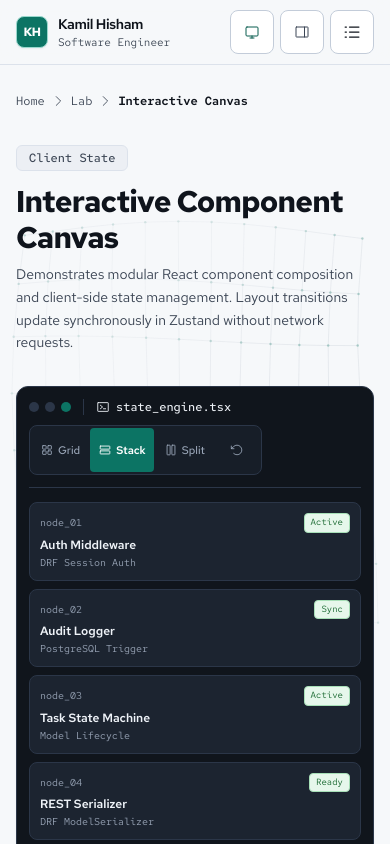
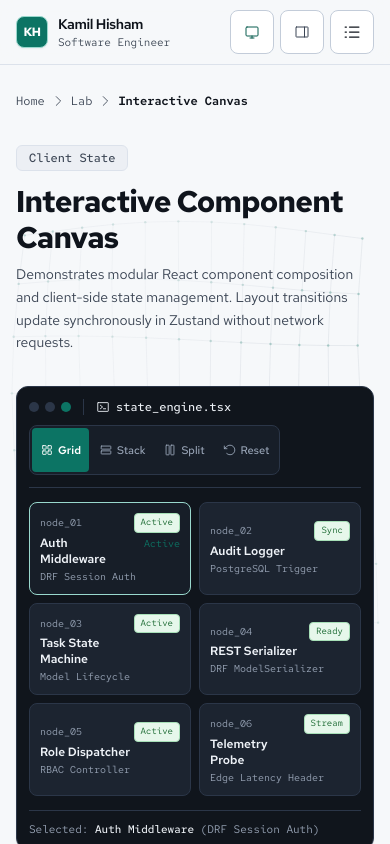
Before and after one commit to kamilhisham3124/PRJCT-personal, a Next.js app: page /lab/canvas in a window 390 px wide. Shown: the top 844 px of the page. Built offline with nearby package versions, Linux system fonts and the light colour scheme.

Commit message:
fix(code-canvas): balance Split grid rows and add mobile layout parity

```diff
--- a/src/components/client/CodeCanvas.tsx
+++ b/src/components/client/CodeCanvas.tsx
@@ -1,14 +1,10 @@
 "use client";
 
 import React, { useEffect, useState } from "react";
-import { useCanvasStore, CanvasLayout } from "../../lib/stores/canvasStore";
+import { useCanvasStore, CanvasLayout, CANVAS_MODULES } from "../../lib/stores/canvasStore";
 import {
-  PhosphorSquaresFour,
-  PhosphorRows,
-  PhosphorColumns,
-  PhosphorArrowCounterClockwise,
-  PhosphorTerminalWindow,
-  PhosphorArrowRight,
+  PhosphorSquaresFour, PhosphorRows, PhosphorColumns,
+  PhosphorArrowCounterClockwise, PhosphorTerminalWindow, PhosphorArrowRight,
 } from "../icons";
 
 export interface CodeCanvasProps {
@@ -16,22 +12,13 @@ export interface CodeCanvasProps {
   onLayoutChange?: (layout: CanvasLayout) => void;
 }
 
-const SAMPLE_MODULES = [
-  { id: "mod-1", label: "Auth Middleware", tech: "DRF Session Auth", status: "Active" },
-  { id: "mod-2", label: "Audit Logger", tech: "PostgreSQL Trigger", status: "Sync" },
-  { id: "mod-3", label: "Task State Machine", tech: "Model Lifecycle", status: "Active" },
-  { id: "mod-4", label: "REST Serializer", tech: "DRF ModelSerializer", status: "Ready" },
-  { id: "mod-5", label: "Role Dispatcher", tech: "RBAC Controller", status: "Active" },
-  { id: "mod-6", label: "Telemetry Probe", tech: "Edge Latency Header", status: "Stream" },
-];
-
 export function CodeCanvas({ initialLayout, onLayoutChange }: CodeCanvasProps) {
   const { layout, history, setLayout, reset, initialize } = useCanvasStore();
+  const [selectedId, setSelectedId] = useState<string>("mod-1");
   const [announcement, setAnnouncement] = useState("");
 
   useEffect(() => {
-    const isNarrow = typeof window !== "undefined" && window.innerWidth < 1024;
-    initialize(isNarrow ? "stack" : initialLayout);
+    initialize(initialLayout);
   }, [initialLayout, initialize]);
 
   const handleLayoutSelect = (next: CanvasLayout) => {
@@ -40,19 +27,28 @@ export function CodeCanvas({ initialLayout, onLayoutChange }: CodeCanvasProps) {
     onLayoutChange?.(next);
   };
 
+  const handleReset = () => {
+    reset();
+    setSelectedId("mod-1");
+    setAnnouncement("Layout and node selection reset");
+  };
+
+  const selectedNode = CANVAS_MODULES.find((m) => m.id === selectedId) ?? CANVAS_MODULES[0];
   const layoutContainerClass =
-    layout === "grid"
-      ? "grid grid-cols-1 sm:grid-cols-2 md:grid-cols-3 gap-2 sm:gap-3"
-      : layout === "stack"
-      ? "flex flex-col gap-2 sm:gap-2.5"
-      : "grid grid-cols-1 md:grid-cols-3 gap-2 sm:gap-3";
+    layout === "stack"
+      ? "flex flex-col gap-1.5 sm:gap-2.5"
+      : "grid grid-cols-2 md:grid-cols-3 gap-2 sm:gap-3";
+
+  const getSplitSpan = (idx: number) => {
+    if (layout !== "split") return "";
+    if (idx === 0) return "col-span-2";
+    if (idx === 3 || idx === 4) return "md:col-span-2";
+    if (idx === 5) return "col-span-2 md:col-span-1";
+    return "";
+  };
 
   return (
-    <div
-      role="group"
-      aria-label="Interactive layout demonstration"
-      className="bg-surface-terminal text-fg-terminal rounded-xl p-3 sm:p-6 border border-border-terminal shadow-card"
-    >
+    <div role="group" aria-label="Interactive layout demonstration" className="bg-surface-terminal text-fg-terminal rounded-xl p-3 sm:p-6 border border-border-terminal shadow-card">
       <div className="flex flex-wrap items-center justify-between gap-2.5 sm:gap-3 border-b border-border-terminal pb-3 mb-3.5 sm:pb-4 sm:mb-5">
         <div className="flex items-center gap-3">
           <div className="flex items-center gap-1.5" aria-hidden="true">
@@ -72,56 +68,67 @@ export function CodeCanvas({ initialLayout, onLayoutChange }: CodeCanvasProps) {
             const Icon = mode === "grid" ? PhosphorSquaresFour : mode === "stack" ? PhosphorRows : PhosphorColumns;
             const isSelected = layout === mode;
             return (
-              <button
-                key={mode}
-                type="button"
-                aria-pressed={isSelected}
-                onClick={() => handleLayoutSelect(mode)}
-                className={`flex items-center gap-1 sm:gap-1.5 px-2 sm:px-3 py-1.5 sm:py-2 rounded text-[11px] sm:text-xs font-medium transition-colors min-h-[44px] shrink-0 ${
-                  isSelected
-                    ? "bg-accent-primary text-fg-on-emphasis font-semibold"
-                    : "text-fg-terminal-muted hover:text-fg-terminal"
-                }`}
-              >
-                <Icon className="w-3.5 h-3.5" />
+              <button key={mode} type="button" aria-pressed={isSelected} title={`Switch to ${mode} layout`} onClick={() => handleLayoutSelect(mode)} className={`flex items-center gap-1 sm:gap-1.5 px-2 sm:px-3 py-1.5 sm:py-2 rounded text-[11px] sm:text-xs font-medium transition-colors min-h-[44px] shrink-0 ${isSelected ? "bg-accent-primary text-fg-on-emphasis font-semibold" : "text-fg-terminal-muted hover:text-fg-terminal"}`}>
+                <Icon className="w-3.5 h-3.5" aria-hidden="true" />
                 <span className="capitalize">{mode}</span>
               </button>
             );
           })}
-          <button
-            type="button"
-            onClick={reset}
-            title="Reset sandbox"
-            aria-label="Reset sandbox layout"
-            className="p-2 sm:p-2.5 min-w-[44px] min-h-[44px] shrink-0 inline-flex items-center justify-center text-fg-terminal-muted hover:text-fg-terminal rounded transition-colors"
-          >
-            <PhosphorArrowCounterClockwise className="w-3.5 h-3.5" />
+          <button type="button" onClick={handleReset} title="Reset sandbox layout" aria-label="Reset sandbox layout" className="inline-flex items-center gap-1 px-2 sm:px-2.5 py-1.5 sm:py-2 min-h-[44px] shrink-0 text-[11px] sm:text-xs font-medium text-fg-terminal-muted hover:text-fg-terminal rounded transition-colors">
+            <PhosphorArrowCounterClockwise className="w-3.5 h-3.5 shrink-0" aria-hidden="true" />
+            <span>Reset</span>
           </button>
         </div>
       </div>
 
       <div className={layoutContainerClass}>
-        {SAMPLE_MODULES.map((item, idx) => (
-          <div
+        {CANVAS_MODULES.map((item, idx) => {
+          const isNodeActive = selectedId === item.id;
+          const isCompactStack = layout === "stack";
+          return (
+            <button
               key={item.id}
-            className={`p-2.5 sm:p-3.5 rounded-lg bg-surface-terminal-card border border-border-terminal hover:border-accent-border transition-colors ${
-              layout === "split" && idx < 2 ? "md:col-span-2" : ""
-            }`}
+              type="button"
+              aria-pressed={isNodeActive}
+              onClick={() => { setSelectedId(item.id); setAnnouncement(`Selected node 0${idx + 1}: ${item.label}`); }}
+              className={`group w-full text-left cursor-pointer p-2.5 sm:p-3.5 rounded-lg border transition-colors focus-visible:outline-none focus-visible:ring-2 focus-visible:ring-border-focus ${getSplitSpan(idx)} ${isNodeActive ? "bg-surface-terminal-bar border-accent-border" : "bg-surface-terminal-card border-border-terminal hover:border-accent-border hover:bg-surface-terminal-bar"}`}
             >
-            <div className="flex items-center justify-between text-[10px] sm:text-[11px] font-mono text-fg-terminal-muted mb-1 sm:mb-1.5">
-              <span>node_0{idx + 1}</span>
-              <span className="bg-status-success-bg text-status-success-fg px-1.5 py-0.5 rounded text-[9px] sm:text-[10px] font-mono border border-status-success-border">
+              <div className="flex items-center justify-between gap-1.5 text-[10px] sm:text-[11px] font-mono text-fg-terminal-muted mb-0.5 sm:mb-1">
+                <span className="truncate">
+                  node_0{idx + 1}
+                  {isCompactStack && <strong className="ml-1.5 font-sans text-xs sm:text-sm font-semibold text-fg-terminal group-hover:text-accent-primary">{item.label}</strong>}
+                </span>
+                <span className="bg-status-success-bg text-status-success-fg px-1.5 py-0.5 rounded text-[9px] sm:text-[10px] font-mono border border-status-success-border shrink-0">
                   {item.status}
                 </span>
               </div>
-            <div className="text-xs sm:text-sm font-semibold text-fg-terminal mb-0.5">{item.label}</div>
-            <div className="text-[10px] sm:text-xs font-mono text-fg-terminal-muted">{item.tech}</div>
+              {!isCompactStack && (
+                <div className="flex items-baseline justify-between gap-2">
+                  <span className="text-xs sm:text-sm font-semibold text-fg-terminal group-hover:text-accent-primary transition-colors">{item.label}</span>
+                  <span className={`text-[10px] font-mono shrink-0 transition-opacity ${isNodeActive ? "text-accent-primary opacity-100" : "text-fg-terminal-muted opacity-0 group-hover:opacity-100 group-focus-visible:opacity-100"}`} aria-hidden="true">
+                    {isNodeActive ? "Active" : "Inspect"}
+                  </span>
                 </div>
-        ))}
+              )}
+              <div className="flex items-center justify-between gap-2 text-[10px] sm:text-xs font-mono text-fg-terminal-muted mt-0.5">
+                <span>{item.tech}</span>
+                {isCompactStack && (
+                  <span className={`text-[10px] font-mono shrink-0 transition-opacity ${isNodeActive ? "text-accent-primary opacity-100" : "text-fg-terminal-muted opacity-0 group-hover:opacity-100 group-focus-visible:opacity-100"}`} aria-hidden="true">
+                    {isNodeActive ? "Active" : "Inspect"}
+                  </span>
+                )}
+              </div>
+            </button>
+          );
+        })}
       </div>
 
+      <div className="mt-3.5 pt-2.5 sm:mt-5 sm:pt-3.5 border-t border-border-terminal flex flex-wrap items-center justify-between gap-2 text-xs font-mono text-fg-terminal-muted">
+        <span className="text-[11px]">
+          Selected: <strong className="text-fg-terminal font-medium">{selectedNode.label}</strong> ({selectedNode.tech})
+        </span>
         {history.length > 0 && (
-        <div className="mt-3.5 pt-2.5 sm:mt-5 sm:pt-3.5 border-t border-border-terminal flex items-center gap-2 text-xs font-mono text-fg-terminal-muted overflow-x-auto">
+          <div className="flex items-center gap-1.5 overflow-x-auto max-w-full">
             <span>History:</span>
             {history.map((h, i) => (
               <span key={i} className="inline-flex items-center gap-1">
@@ -131,7 +138,7 @@ export function CodeCanvas({ initialLayout, onLayoutChange }: CodeCanvasProps) {
             ))}
           </div>
         )}
-
+      </div>
       <div className="sr-only" aria-live="polite">{announcement}</div>
     </div>
   );
--- a/src/lib/stores/canvasStore.ts
+++ b/src/lib/stores/canvasStore.ts
@@ -1,6 +1,22 @@
 import { create } from "zustand";
 
 export type CanvasLayout = "grid" | "stack" | "split";
+
+export interface CanvasModuleNode {
+  id: string;
+  label: string;
+  tech: string;
+  status: string;
+}
+
+export const CANVAS_MODULES: CanvasModuleNode[] = [
+  { id: "mod-1", label: "Auth Middleware", tech: "DRF Session Auth", status: "Active" },
+  { id: "mod-2", label: "Audit Logger", tech: "PostgreSQL Trigger", status: "Sync" },
+  { id: "mod-3", label: "Task State Machine", tech: "Model Lifecycle", status: "Active" },
+  { id: "mod-4", label: "REST Serializer", tech: "DRF ModelSerializer", status: "Ready" },
+  { id: "mod-5", label: "Role Dispatcher", tech: "RBAC Controller", status: "Active" },
+  { id: "mod-6", label: "Telemetry Probe", tech: "Edge Latency Header", status: "Stream" },
+];
 
 export interface CanvasStoreState {
   layout: CanvasLayout;
```
Lines whose indentation alone changed are shown as unchanged.
